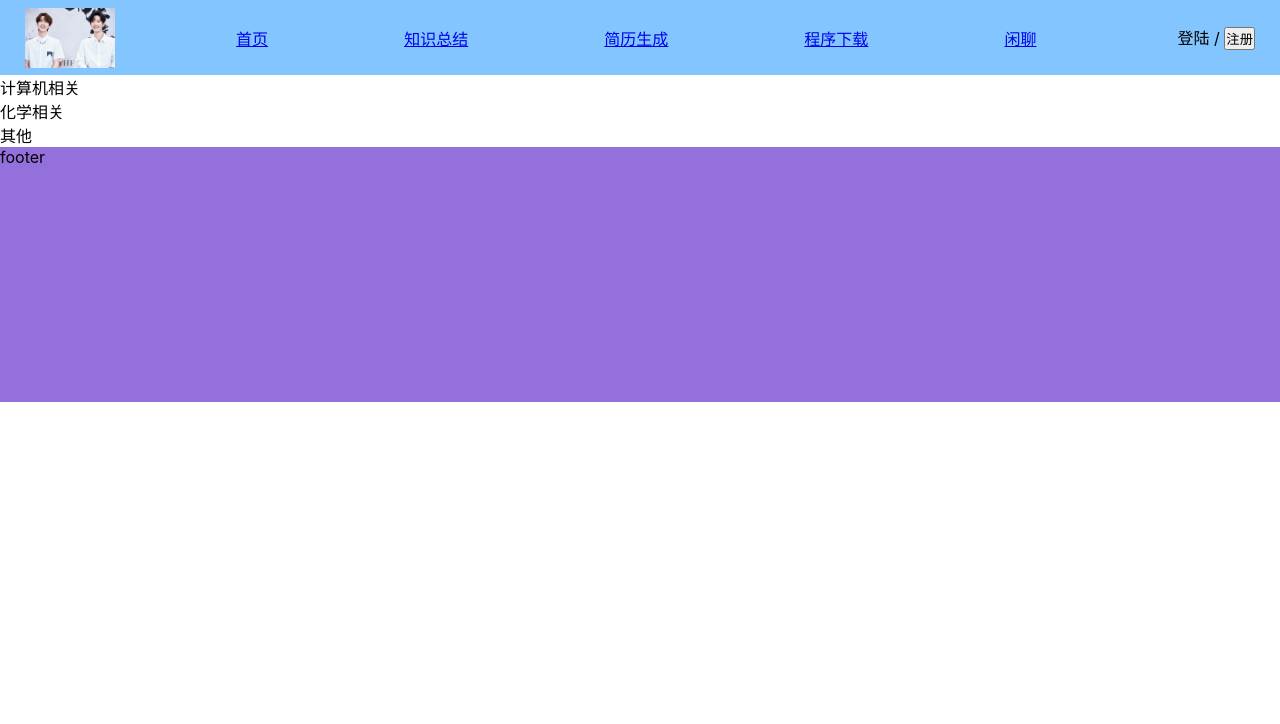
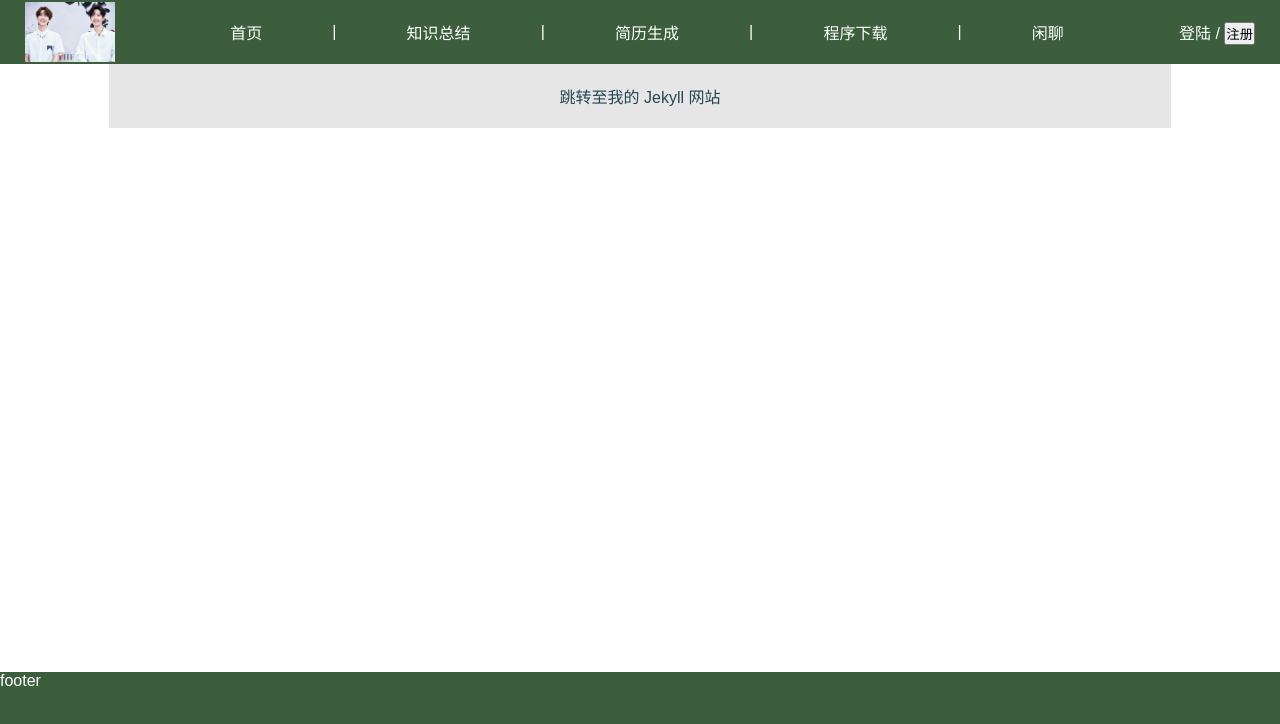
Before and after one commit to Tong0204-ning/mixture_app, a React (Create React App) app: page /conclusion in a window 1280 px wide. Shown: the top 724 px of the page. Built offline with nearby package versions, Linux system fonts and the light colour scheme.

Commit message:
Add a selected state to the navigation bar and update the CSS style. Meanwhile, integrate the Jekyll webpage into the conclusion section.

```diff
--- a/src/App.js
+++ b/src/App.js
@@ -5,6 +5,7 @@ import Footer from "./Footer"
 import { useLocation } from 'react-router-dom';
 
 
+// 整合页面的三个部分（导航栏 + 主体内容 + Footer）
 function App() {
 
   const register_location = useLocation();
--- a/src/CSS/App.css
+++ b/src/CSS/App.css
@@ -1,20 +1,8 @@
+/* 只能设置 <div> 的 CSS 样式，导入的 Footer 等组件无法在此处修改 CSS 样式 */
+
 .containerSetting {
   display:grid;
-  grid-template-rows: 4.6875rem auto 15.9375rem;
+  grid-template-rows: 4rem auto 8rem;
   position: relative;
+  height: 100vh; /* 占满整个视口高度 */
 }
-
-.navigationItems {
-  position: sticky;
-  top: 0;
-  z-index: 10; /* 确保导航栏在顶部 */
-}
-
-.mainContent {
-  background-color: brown;
-}
-
-.Footeritems {
-  background-color: coral;
-  text-align: center;
-}
--- a/src/CSS/Footer.css
+++ b/src/CSS/Footer.css
@@ -1,3 +1,4 @@
 #footer_content {
-    background-color: mediumpurple;
+    color:white;
+    background-color: #3D5E3D
 }
--- a/src/CSS/Nav.css
+++ b/src/CSS/Nav.css
@@ -1,37 +1,75 @@
 * {
     margin: 0;
-    padding: 0;
+    padding:0;
+    box-sizing: border-box;
 }
 
 #Nav_frame {
     display: flex;
+    justify-content: space-between; /* 左右分布 */
     align-items: center;
-    justify-content: space-between;  /* 左右分布 */
-    height: 4.6875rem;
+    height: 4rem;
     padding: 0 1.5625rem;
-    background-color: #82c5ff;  /* 设置背景颜色 */
+    color:white;
+    background-color: #3D5E3D;  /* 设置背景颜色 */
+    position: sticky;
+    top: 0;
+    z-index: 10; /* 确保导航栏在顶部 */
 }
 
 #Nav_logo {
     height: 3.75rem;  /* 设置logo宽度 */
     object-fit: contain;  /* 保持比例 */
+    margin-right: 45px;
 }
 
 #nav_items {
     display: flex;
     justify-content: space-evenly;  /* 在导航项之间平均分配空间 */
+    align-items: center;
     flex-grow: 1;  /* 让导航栏占据剩余空间 */
     list-style: none;
 }
 
 #nav_items li {
-    padding: 0 15px;
+    padding: 0;
+    margin: 0;
+}
+
+#nav_items li a {
+    display: block;
+    padding: 5px 15px;
     text-align: center;
+    width: 100%;
+    height: 100%;
+    color: white;
+    transition: all 0.2s;
+    -webkit-transition: all 0.2s;
+    -moz-transition: all 0.2s;
+    -ms-transition: all 0.2s;
+    -o-transition: all 0.2s;
 }
+
+#nav_items li a:hover {
+    font-weight:600;
+    text-shadow: 1px 2px 3px rgba(0, 0, 0, 0.8);
+}
+
+#nav_items li .active-link {
+    background-color: #ffffff;
+    color:#3d5e3d;
+    border-radius:5px;
+    font-weight: bold;
+    -webkit-border-radius:5px;
+    -moz-border-radius:5px;
+    -ms-border-radius:5px;
+    -o-border-radius:5px;
+}
+
 
 #Nav_register {
     text-align: right;
-    margin-left: 20px;
+    margin-left: 45px;
 }
 
 #Nav_register p {
--- /dev/null
+++ b/src/CSS/conclusion.css
@@ -0,0 +1,25 @@
+.conclusionMain {
+        margin:0 auto;
+        padding:1.25rem 0;
+        background-color:rgb(230, 230, 230);
+        width: 83%;
+        text-align: center;
+}
+
+.conclusionMain > a {
+    color: #264653; /* 深绿色 */
+    text-decoration: none;
+    font-weight: normal;
+}
+
+.conclusionMain > a:hover {
+    color: #f4a261;
+    text-decoration: underline;
+    font-weight: 600;
+}
+
+.conclusionMain > a:visited {
+    color: #e76f51;
+    font-weight: 600;
+    box-shadow: 1px 1px 2px #e76f51;
+}
--- a/src/CSS/index.css
+++ b/src/CSS/index.css
@@ -1,23 +1,24 @@
 body {
   margin: 0;
-  font-family: -apple-system, BlinkMacSystemFont, 'Segoe UI', 'Roboto', 'Oxygen',
-    'Ubuntu', 'Cantarell', 'Fira Sans', 'Droid Sans', 'Helvetica Neue',
-    sans-serif;
-  -webkit-font-smoothing: antialiased;
-  -moz-osx-font-smoothing: grayscale;
+  font-family: Arial, Calibri, sans-serif;
+}
+
+body:lang(zh) {
+  font-family: '黑体', Arial, sans-serif;
 }
 
 html {
   font-size:16px;
+  min-width: 760px;
 }
 
-@media screen and (max-width: 700px){
+@media screen and (max-width: 850px){
   html {
     font-size: 14px;
   }
 }
 
-@media screen and (min-width: 701px){
+@media screen and (min-width: 851px){
   html {
     font-size: 16px;
   }
@@ -27,3 +28,11 @@ code {
   font-family: source-code-pro, Menlo, Monaco, Consolas, 'Courier New',
     monospace;
 }
+
+ul,ol,li {
+  list-style: none;
+}
+
+a {
+  text-decoration: none;
+}
--- a/src/Main.js
+++ b/src/Main.js
@@ -1,4 +1,4 @@
-import './CSS/main.css'
+import './CSS/Main.css'
 import { Route, Routes } from 'react-router-dom';
 import Homepage from './Home';
 import Conclusion from './Conclusion/main_conclusion';
@@ -7,6 +7,8 @@ import Download from './Download/main_download';
 import Chat from './Chat/main_chat';
 import Register from './Register/main_register'
 
+// 定义界面中内容的部分
+// 实现 SPA
 function Main() {
 
     return (
--- a/src/Nav.js
+++ b/src/Nav.js
@@ -1,21 +1,61 @@
 import './CSS/Nav.css'
-import { Link, useNavigate } from 'react-router-dom';
+import { Link, useNavigate, useLocation } from 'react-router-dom';
+import { useState } from "react"
 
-
+// 定义界面中导航栏的部分
 function Navigation() {
 
     const register_navigate = useNavigate();
+    const currentLocation = useLocation();
+
+    // 实现导航栏选中状态
+    const [activeLink, setActiveLink] = useState(currentLocation.path)
+
+    function handleLinkClick(path) {
+        setActiveLink(path);
+    }
 
     return (
         <nav id='Nav_frame'>
             <img id='Nav_logo' alt='website Logo' src={require('./Picture/bjyx.jpg')} />
 
             <ul id='nav_items'>
-                <li><Link to="/">首页</Link></li>
-                <li><Link to="/conclusion">知识总结</Link></li>
-                <li><Link to="/resume_produce">简历生成</Link></li>
-                <li><Link to="/download_app">程序下载</Link></li>
-                <li><Link to="/chat_something">闲聊</Link></li>
+                <li><Link
+                    to="/"
+                    className={activeLink === '/' ? 'active-link' : ''}
+                    onClick={() => handleLinkClick('/')}
+                >首页</Link></li>
+
+                <li> | </li>
+
+                <li><Link
+                    to="/conclusion"
+                    className={activeLink === '/conclusion' ? 'active-link' : ''}
+                    onClick={() => handleLinkClick('/conclusion')}
+                >知识总结</Link></li>
+
+                <li> | </li>
+
+                <li><Link
+                    to="/resume_produce"
+                    className={activeLink === '/resume_produce' ? 'active-link' : ''}
+                    onClick={() => handleLinkClick('/resume_produce')}
+                >简历生成</Link></li>
+
+                <li> | </li>
+
+                <li><Link
+                    to="/download_app"
+                    className={activeLink === '/download_app' ? 'active-link' : ''}
+                    onClick={() => handleLinkClick('/download_app')}
+                >程序下载</Link></li>
+
+                <li> | </li>
+                <li><Link
+                    to="/chat_something"
+                    className={activeLink === '/chat_something' ? 'active-link' : ''}
+                    onClick={() => handleLinkClick('/chat_something')}
+                >闲聊</Link></li>
             </ul>
 
             <div id='Nav_register'>
--- a/src/conclusion/main_conclusion.js
+++ b/src/conclusion/main_conclusion.js
@@ -1,12 +1,10 @@
+import "../CSS/conclusion.css"
+
 function Conclusion() {
     return (
-        <>
-            <ul>
-                <li>计算机相关</li>
-                <li>化学相关</li>
-                <li>其他</li>
-            </ul>
-        </>
+        <main className="conclusionMain">
+            <a href="https://blissx-ml.github.io/Daily_Snapshot.github.io/">跳转至我的 Jekyll 网站</a>
+        </main>
     )
 }
 export default Conclusion
```
